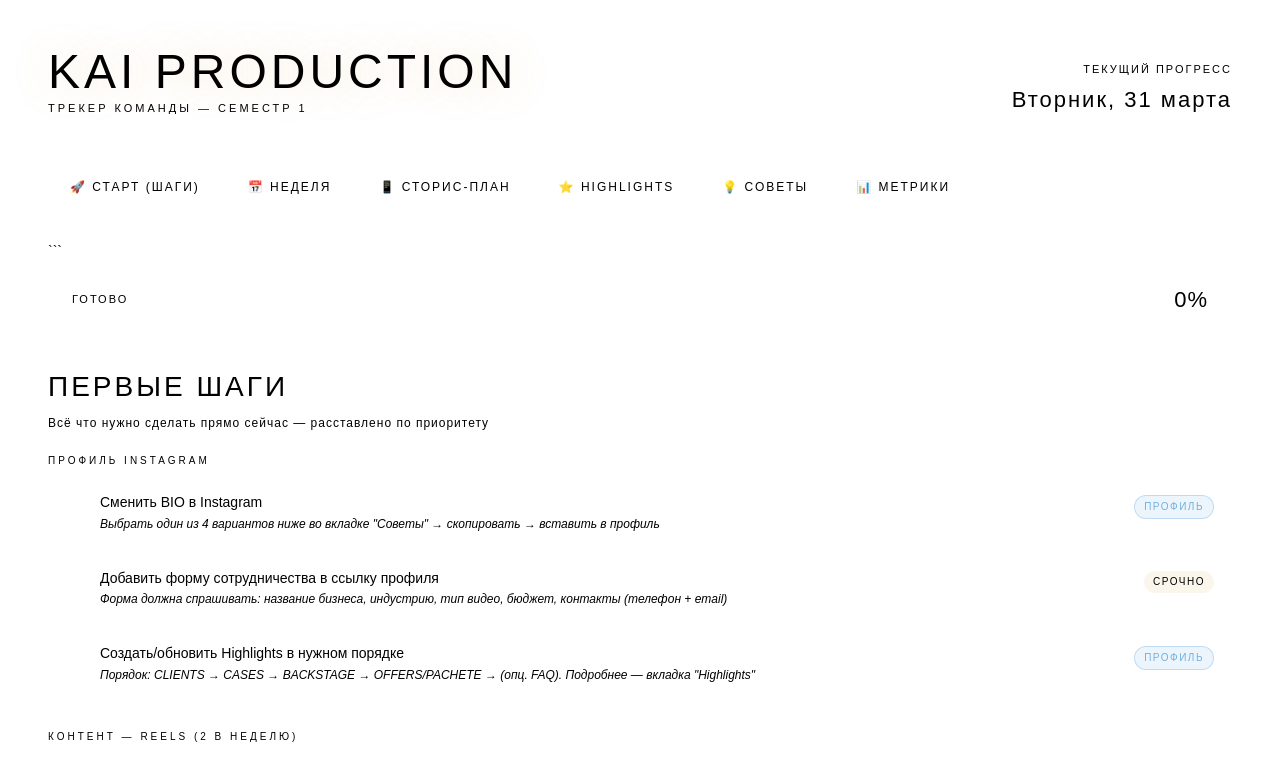
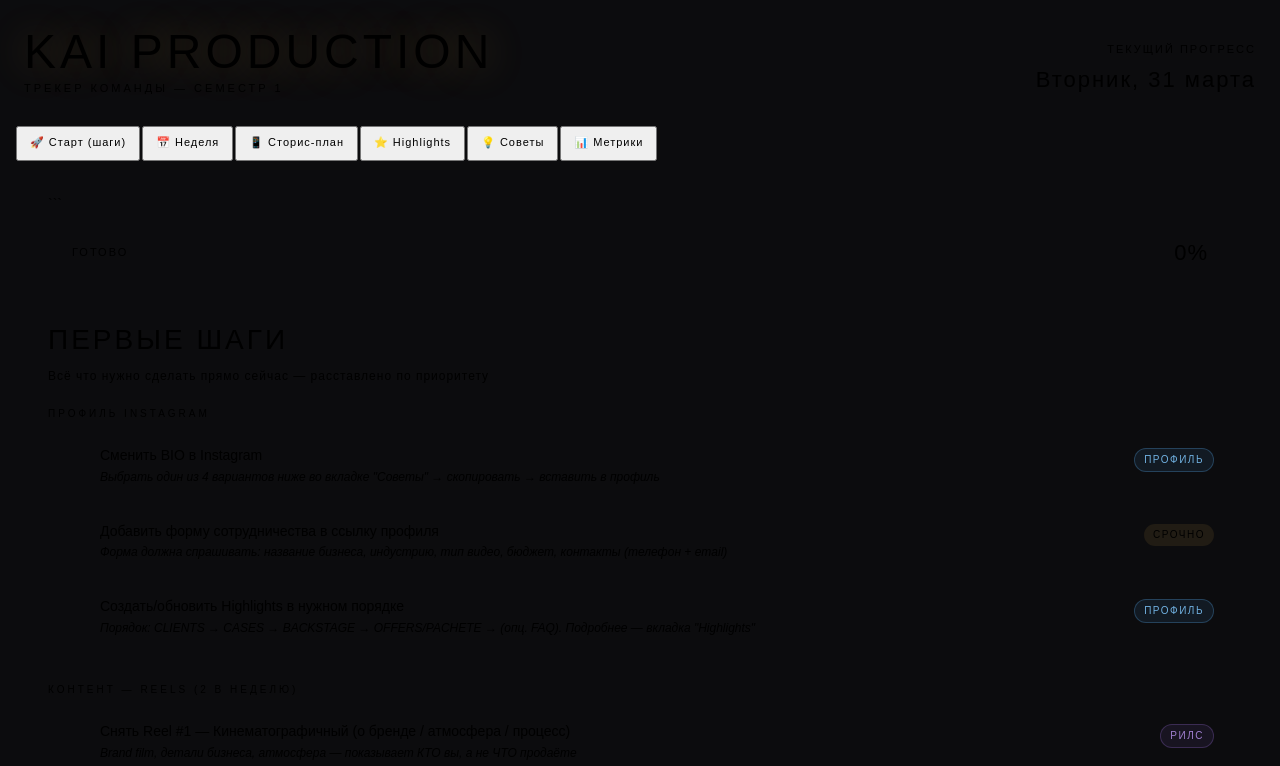
Before and after one commit to ilyapokulchuk1-code/-kai-tracker, a plain HTML site: page index.html in a window 1280 px wide. Shown: the top 766 px of the page. Drawn offline with Linux system fonts and the light colour scheme.

Commit message:
zamenazveta

```diff
--- a/index.html
+++ b/index.html
@@ -25,6 +25,10 @@
 
 - { box-sizing: border-box; margin: 0; padding: 0; }
 
+html {
+background: #0c0c0e !important;
+}
+
 body {
 background: var(–bg);
 color: var(–white);
@@ -36,17 +40,19 @@ line-height: 1.6;
 
 /* HEADER */
 .header {
-padding: 40px 40px 0;
+padding: 20px 16px 16px;
 display: flex;
 justify-content: space-between;
 align-items: flex-end;
 border-bottom: 1px solid var(–border);
-padding-bottom: 28px;
+padding-bottom: 16px;
+flex-wrap: wrap;
+gap: 10px;
 }
 
 .logo {
 font-family: ‘Bebas Neue’, sans-serif;
-font-size: 48px;
+font-size: clamp(28px, 6vw, 48px);
 letter-spacing: 4px;
 color: var(–gold);
 text-shadow: 0 0 40px rgba(212,168,67,0.3);
@@ -83,25 +89,47 @@ letter-spacing: 2px;
 /* NAV TABS */
 .nav {
 display: flex;
-gap: 4px;
-padding: 24px 40px 0;
+gap: 2px;
+padding: 12px 8px 0;
 border-bottom: 1px solid var(–border);
+overflow-x: auto;
+-webkit-overflow-scrolling: touch;
 }
 
 .nav-tab {
-padding: 10px 22px 12px;
-font-size: 12px;
-letter-spacing: 2px;
-text-transform: uppercase;
-color: var(–muted);
-cursor: pointer;
-border-bottom: 2px solid transparent;
-transition: all 0.2s;
-font-weight: 500;
-background: none;
-border-top: none;
-border-left: none;
-border-right: none;
+padding: 8px 12px 10px;
+font-size: 11px;
+letter-spacing: 1px;
+white-space: nowrap;
+}
+
+.main {
+padding: 20px 16px 60px;
+}
+
+.week-grid {
+grid-template-columns: repeat(2, 1fr);
+}
+
+.highlights-grid {
+grid-template-columns: 1fr;
+}
+
+.kpi-grid {
+grid-template-columns: 1fr;
+}
+
+.bio-variants {
+grid-template-columns: 1fr;
+}
+
+.cta-list {
+grid-template-columns: 1fr;
+}
+
+.formula-row {
+flex-direction: column;
+align-items: flex-start;
 }
 
 .nav-tab:hover { color: var(–white); }
```
